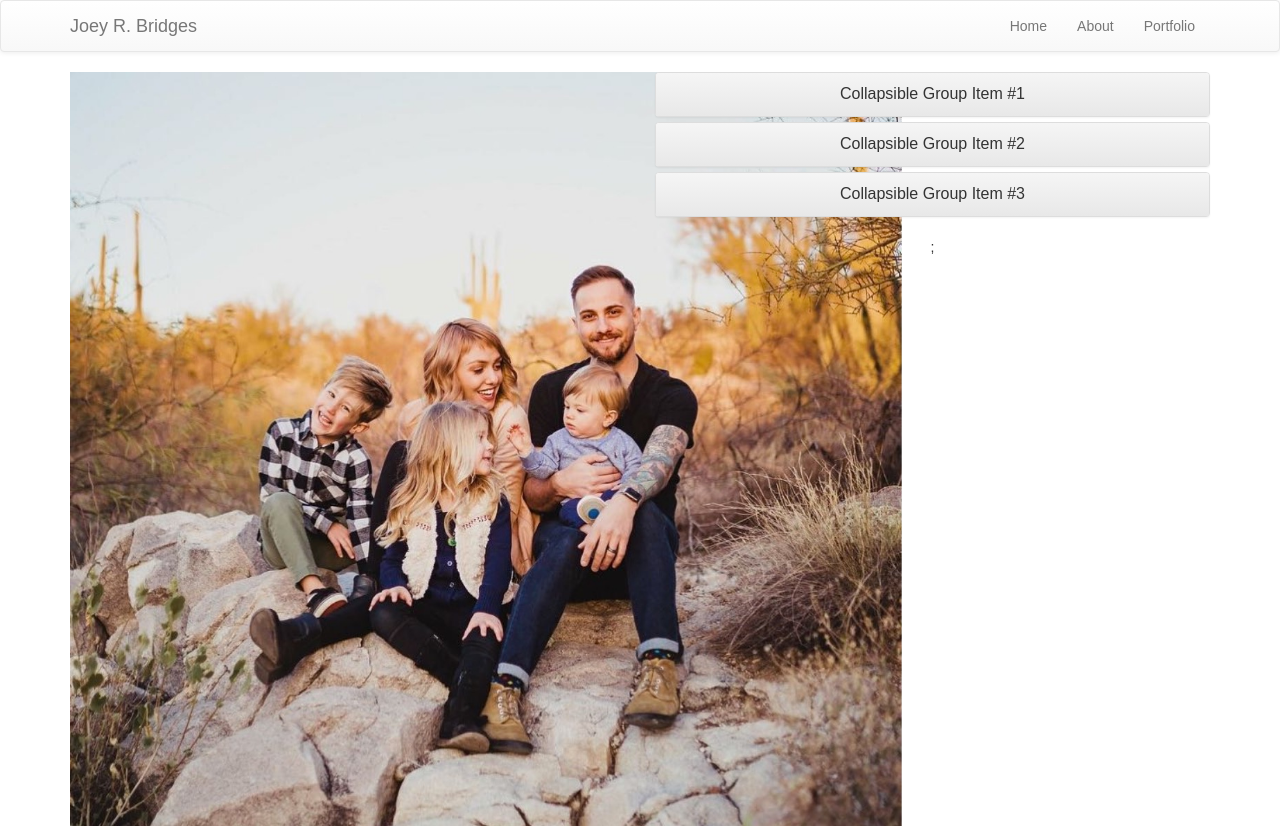
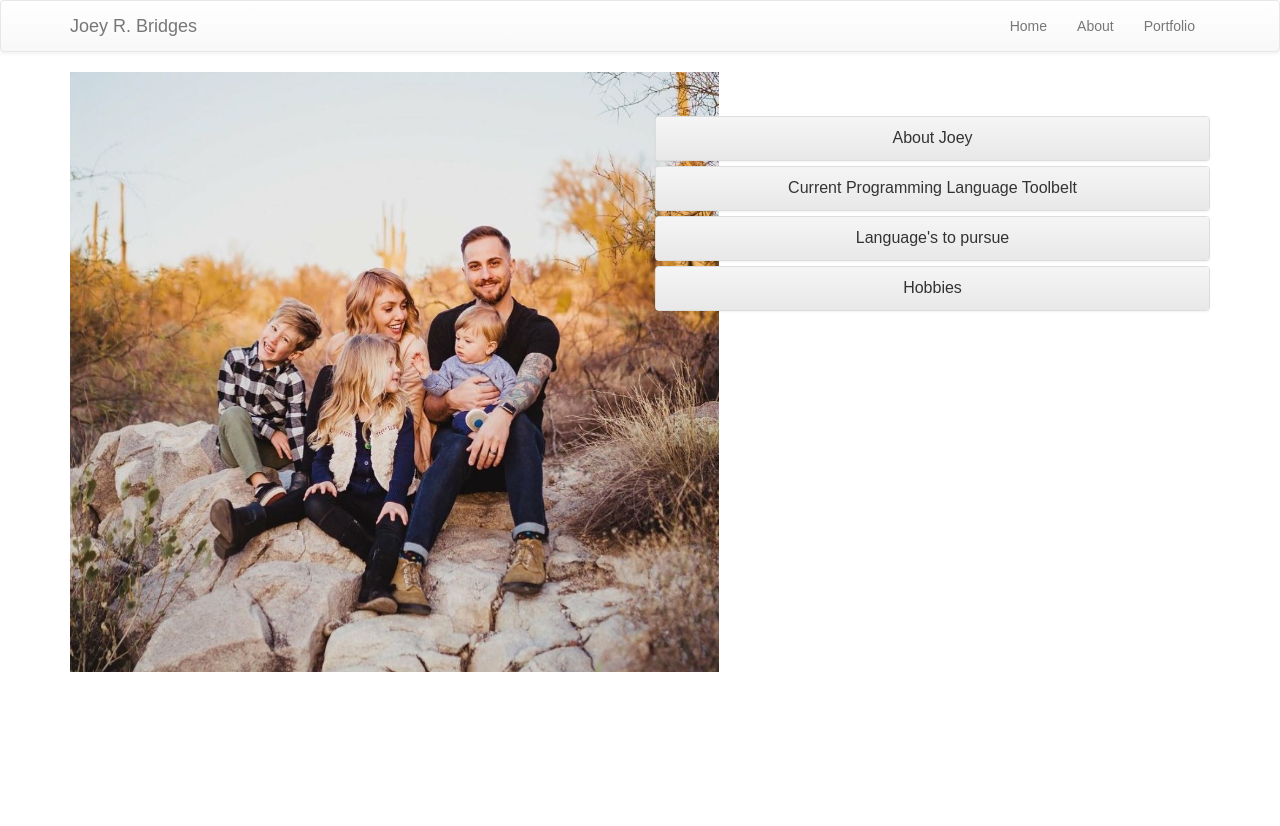
Before and after one commit to Joeyryanbridges/ReactPortfolio, a React (Create React App) app: page /About in a window 1280 px wide. After the commit the page ends 800 px from the top, so only its background shows below. Built offline with nearby package versions, Linux system fonts and the light colour scheme.

Commit message:
Drop down panels on about page. Hobbies needs to be finished

```diff
--- a/src/components/About.css
+++ b/src/components/About.css
@@ -1,6 +1,9 @@
-p {
-    margin: 20px -22px 23px;
-    background-color: aliceblue;
-    border-radius: 17px 17px 0px;
-    text-align: right;
+.profile-pic {
+    height: 600px;
+    width: 650px;
 }
+
+.panel-group {
+    margin-bottom: 0px;
+    margin-top: 8%;
+}
--- a/src/components/About.jsx
+++ b/src/components/About.jsx
@@ -3,6 +3,18 @@ import { Row, Image, Col, PanelGroup, Panel } from 'react-bootstrap';
 import './About.css';
 
 export default class About extends Component {
+    constructor(props, context) {
+        super(props, context);
+        this.handleSelect = this.handleSelect.bind(this);
+
+        this.state = {
+            activeKey: '2'
+        };
+    }
+
+    handleSelect(activeKey) {
+        this.setState({ activeKey });
+    }
     render() {
         return (
             <div>
@@ -15,7 +27,7 @@ export default class About extends Component {
                             <PanelGroup accordion id="accordion-example">
                                 <Panel eventKey="1">
                                     <Panel.Heading>
-                                        <Panel.Title toggle>Collapsible Group Item #1</Panel.Title>
+                                        <Panel.Title toggle>About Joey</Panel.Title>
                                     </Panel.Heading>
                                     <Panel.Body collapsible>
                                         <p> My name is Joey Bridges, and I am 30 years young. I currently reside in the city of Tucson
@@ -36,43 +48,61 @@ export default class About extends Component {
                                 </Panel>
                                 <Panel eventKey="2">
                                     <Panel.Heading>
-                                        <Panel.Title toggle>Collapsible Group Item #2</Panel.Title>
+                                        <Panel.Title toggle>Current Programming Language Toolbelt</Panel.Title>
                                     </Panel.Heading>
                                     <Panel.Body collapsible>
-                                        Anim pariatur cliche reprehenderit, enim eiusmod high life accusamus terry
-                                        richardson ad squid. 3 wolf moon officia aute, non cupidatat skateboard
-                                        dolor brunch. Food truck quinoa nesciunt laborum eiusmod. Brunch 3 wolf
-                                        moon tempor, sunt aliqua put a bird on it squid single-origin coffee nulla
-                                        assumenda shoreditch et. Nihil anim keffiyeh helvetica, craft beer labore
-                                        wes anderson cred nesciunt sapiente ea proident. Ad vegan excepteur
-                                        butcher vice lomo. Leggings occaecat craft beer farm-to-table, raw denim
-                                        aesthetic synth nesciunt you probably haven't heard of them accusamus
-                                        labore sustainable VHS.
-    </Panel.Body>
+
+                                        <li>HTML</li>
+                                        <li>CSS</li>
+                                        <li>JavaScript</li>
+                                        <li>Express</li>
+                                        <li>Handlebars</li>
+                                        <li>jQuery</li>
+                                        <li>JSON</li>
+                                        <li>Node.js</li>
+                                        <li>Sequelize</li>
+                                        <li>Nightmare.js</li>
+                                        <li>Sequelize</li>
+                                        <li>mySQL</li>
+                                        <li>MongoDB</li>
+                                        <li>Mongoose</li>
+                                        <li>React.js</li>
+                                        <li>Node Package Manager (NPM)</li>
+                                    </Panel.Body>
                                 </Panel>
                                 <Panel eventKey="3">
                                     <Panel.Heading>
-                                        <Panel.Title toggle>Collapsible Group Item #3</Panel.Title>
+                                        <Panel.Title toggle>Language's to pursue</Panel.Title>
                                     </Panel.Heading>
                                     <Panel.Body collapsible>
-                                        Anim pariatur cliche reprehenderit, enim eiusmod high life accusamus terry
-                                        richardson ad squid. 3 wolf moon officia aute, non cupidatat skateboard
-                                        dolor brunch. Food truck quinoa nesciunt laborum eiusmod. Brunch 3 wolf
-                                        moon tempor, sunt aliqua put a bird on it squid single-origin coffee nulla
-                                        assumenda shoreditch et. Nihil anim keffiyeh helvetica, craft beer labore
-                                        wes anderson cred nesciunt sapiente ea proident. Ad vegan excepteur
-                                        butcher vice lomo. Leggings occaecat craft beer farm-to-table, raw denim
-                                        aesthetic synth nesciunt you probably haven't heard of them accusamus
-                                        labore sustainable VHS.
-    </Panel.Body>
+
+                                        <li>Python</li>
+                                        <li>React Native</li>
+                                        <li>C++</li>
+                                        <li>Java</li>
+                                        <li>PHP</li>
+
+
+                                    </Panel.Body>
                                 </Panel>
-                            </PanelGroup>;
+                                <Panel eventKey="4">
+                                    <Panel.Heading>
+                                        <Panel.Title toggle>Hobbies</Panel.Title>
+                                    </Panel.Heading>
+                                    <Panel.Body collapsible>
+
+
+                                    </Panel.Body>
+                                </Panel>
+
+
+                            </PanelGroup>
 
 
                         </Col>
                     </Row>
-                </div>
-            </div>
+                </div >
+            </div >
         )
     }
 }
```
